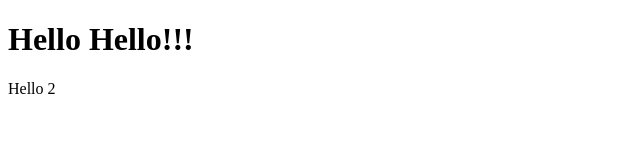
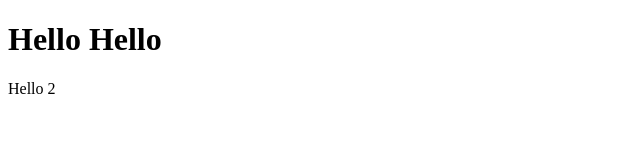
Before and after one commit to bio-chicken/eggs, a plain HTML site: page index.html in a window 1280 px wide. Shown: the full height of the page, 0-640 px from the left. Drawn offline with Linux system fonts and the light colour scheme.

Commit message:
Changes!

```diff
--- a/index.html
+++ b/index.html
@@ -1,7 +1,7 @@
 <!DOCTYPE html>
 <html>
 <body>
-<h1>Hello Hello!!!</h1>
+<h1>Hello Hello</h1>
 <p>Hello 2</p>
 </body>
 </html>
```
